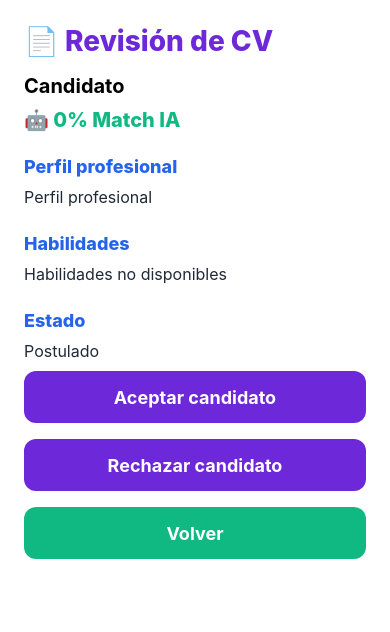
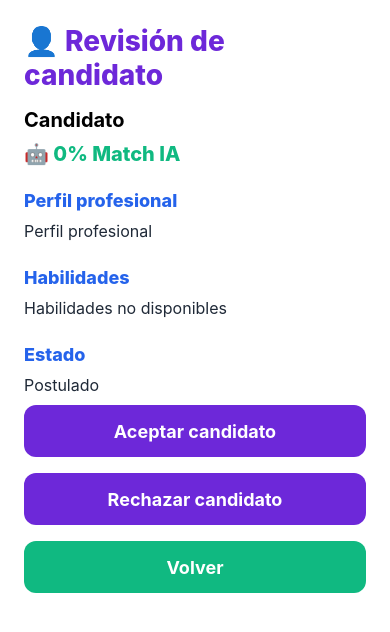
Before and after one commit to Isa18121999/IncluWork, a React Native app in the folder mobile/: screen /CandidateCV in a window 390 px wide. Shown: the top 632 px of the page. Built offline with nearby package versions, Linux system fonts and the light colour scheme; no server answers.

Commit message:
fix: align candidate review screen with available data

```diff
--- a/mobile/src/screens/CandidateCVScreen.js
+++ b/mobile/src/screens/CandidateCVScreen.js
@@ -38,7 +38,7 @@ export default function CandidateCVScreen({ route, navigation }) {
 
   return (
     <ScrollView contentContainerStyle={styles.container}>
-      <Text style={styles.title}>📄 Revisión de CV</Text>
+      <Text style={styles.title}>👤 Revisión de candidato</Text>
       <Text style={styles.name}>{candidate?.name || "Candidato"}</Text>
       <Text style={styles.match}>🤖 {candidate?.score || candidate?.match || 0}% Match IA</Text>
       <Text style={styles.section}>Perfil profesional</Text>
```
